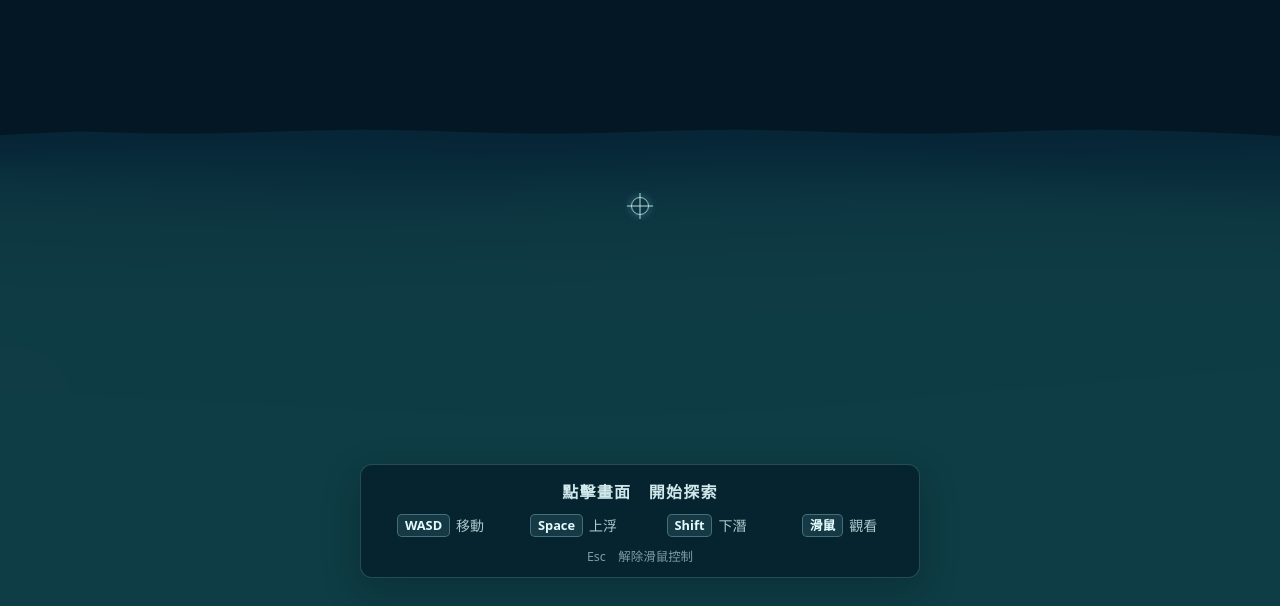
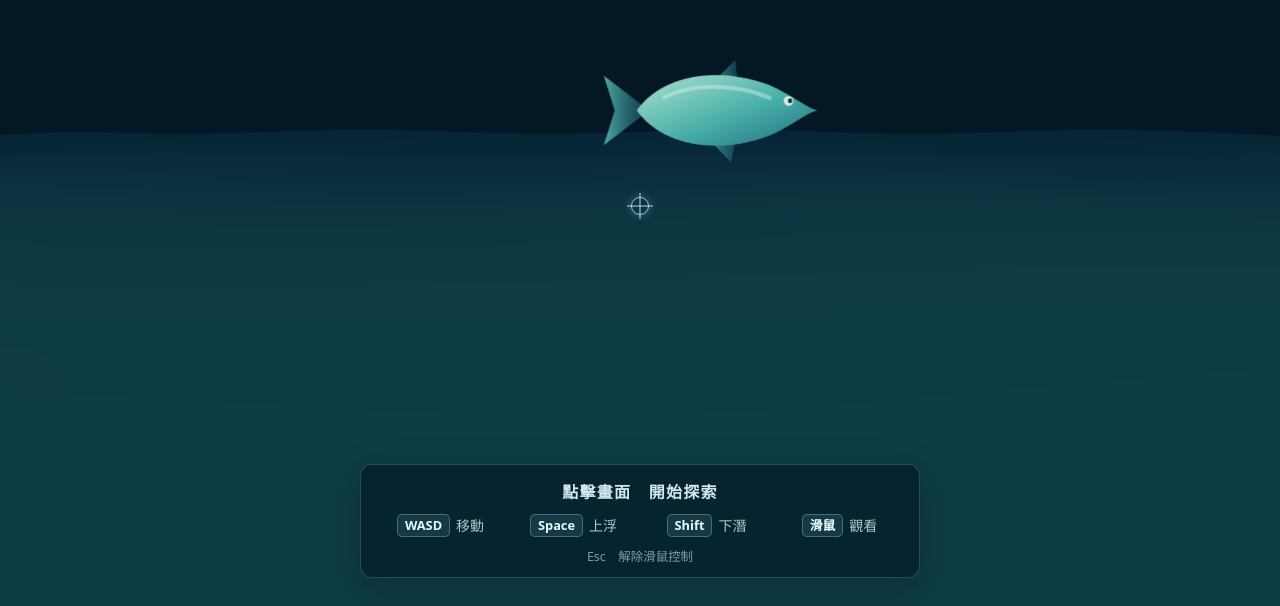
Before and after one commit to jerrywu-byte/prehistoric-ocean, a website built with Vite: page index.html in a window 1280 px wide. Shown: the part 194-800 px from the top of the page. Built offline with nearby package versions, Linux system fonts and the light colour scheme; animation ran at ten frames a second.

Commit message:
feat: add first 2.5d creature prototype

```diff
--- a/package.json
+++ b/package.json
@@ -1,7 +1,7 @@
 {
   "name": "prehistoric-ocean",
   "private": true,
-  "version": "0.2.0",
+  "version": "0.3.0",
   "type": "module",
   "scripts": {
     "dev": "vite",
--- a/src/core/OceanApp.ts
+++ b/src/core/OceanApp.ts
@@ -1,5 +1,7 @@
 import * as THREE from 'three';
 import { DiverControls } from '../controls/DiverControls';
+import { CreatureManager, type CreatureProximityState } from '../creatures/CreatureManager';
+import { PROTOTYPE_CREATURE } from '../creatures/creatureConfig';
 import { createOceanEnvironment } from '../world/createOceanEnvironment';
 
 export class OceanApp {
@@ -8,10 +10,12 @@ export class OceanApp {
   private readonly renderer: THREE.WebGLRenderer;
   private readonly clock = new THREE.Clock();
   private readonly diverControls: DiverControls;
+  private readonly creatureManager: CreatureManager;
 
   constructor(
     private readonly container: HTMLElement,
     onPointerLockChange: (isLocked: boolean) => void,
+    onCreatureProximityChange: (state: CreatureProximityState) => void,
   ) {
     this.scene.background = new THREE.Color(0x031824);
     this.scene.fog = new THREE.FogExp2(0x062536, 0.025);
@@ -37,6 +41,12 @@ export class OceanApp {
       this.renderer.domElement,
       onPointerLockChange,
     );
+    this.creatureManager = new CreatureManager(
+      this.scene,
+      this.camera,
+      PROTOTYPE_CREATURE,
+      onCreatureProximityChange,
+    );
     window.addEventListener('resize', this.handleResize);
   }
 
@@ -45,7 +55,9 @@ export class OceanApp {
   }
 
   private readonly animate = (): void => {
-    this.diverControls.update(this.clock.getDelta());
+    const deltaSeconds = Math.min(this.clock.getDelta(), 0.05);
+    this.diverControls.update(deltaSeconds);
+    this.creatureManager.update(deltaSeconds);
     this.renderer.render(this.scene, this.camera);
   };
 
--- /dev/null
+++ b/src/creatures/Creature.ts
@@ -0,0 +1,104 @@
+import * as THREE from 'three';
+import type { CreatureConfig } from './creatureConfig';
+import { getSeabedHeightAt, WORLD_LIMITS } from '../world/worldLimits';
+
+const FULL_TURN = Math.PI * 2;
+
+function moveAngleTowards(current: number, target: number, maxStep: number): number {
+  const difference = THREE.MathUtils.euclideanModulo(
+    target - current + Math.PI,
+    FULL_TURN,
+  ) - Math.PI;
+
+  return current + THREE.MathUtils.clamp(difference, -maxStep, maxStep);
+}
+
+export class Creature {
+  readonly object3d: THREE.Mesh<THREE.PlaneGeometry, THREE.MeshBasicMaterial>;
+
+  private readonly anchor = new THREE.Vector3();
+  private readonly swimDirection = new THREE.Vector3();
+  private elapsedSeconds = 0;
+  private heading = 0;
+  private baseHeading = 0;
+  private swimCenterY = 0;
+
+  constructor(
+    private readonly config: CreatureConfig,
+    geometry: THREE.PlaneGeometry,
+    material: THREE.MeshBasicMaterial,
+  ) {
+    this.object3d = new THREE.Mesh(geometry, material);
+    this.object3d.name = config.id;
+    this.object3d.scale.set(config.width, config.height, 1);
+    this.object3d.renderOrder = 0;
+  }
+
+  setInitialPosition(position: THREE.Vector3, heading: number): void {
+    this.object3d.position.copy(position);
+    this.anchor.copy(position);
+    this.heading = heading;
+    this.baseHeading = heading;
+    this.swimCenterY = position.y;
+  }
+
+  update(deltaSeconds: number, camera: THREE.Camera): void {
+    this.elapsedSeconds += deltaSeconds;
+
+    const offsetX = this.object3d.position.x - this.anchor.x;
+    const offsetZ = this.object3d.position.z - this.anchor.z;
+    const outsideRoamArea = offsetX * offsetX + offsetZ * offsetZ > this.config.roamRadius ** 2;
+    const nearWorldEdge =
+      this.object3d.position.x < WORLD_LIMITS.minX + this.config.boundaryMargin ||
+      this.object3d.position.x > WORLD_LIMITS.maxX - this.config.boundaryMargin ||
+      this.object3d.position.z < WORLD_LIMITS.minZ + this.config.boundaryMargin ||
+      this.object3d.position.z > WORLD_LIMITS.maxZ - this.config.boundaryMargin;
+
+    const targetHeading = outsideRoamArea || nearWorldEdge
+      ? Math.atan2(this.anchor.z - this.object3d.position.z, this.anchor.x - this.object3d.position.x)
+      : this.baseHeading + Math.sin(this.elapsedSeconds * this.config.swayFrequency) * this.config.swayAmplitude;
+
+    this.heading = moveAngleTowards(
+      this.heading,
+      targetHeading,
+      this.config.maxTurnRate * deltaSeconds,
+    );
+
+    const speed = this.config.baseSpeed +
+      Math.sin(this.elapsedSeconds * this.config.speedFrequency) * this.config.speedVariation;
+    this.swimDirection.set(Math.cos(this.heading), 0, Math.sin(this.heading));
+    this.object3d.position.addScaledVector(this.swimDirection, speed * deltaSeconds);
+
+    this.object3d.position.x = THREE.MathUtils.clamp(
+      this.object3d.position.x,
+      WORLD_LIMITS.minX + this.config.boundaryMargin,
+      WORLD_LIMITS.maxX - this.config.boundaryMargin,
+    );
+    this.object3d.position.z = THREE.MathUtils.clamp(
+      this.object3d.position.z,
+      WORLD_LIMITS.minZ + this.config.boundaryMargin,
+      WORLD_LIMITS.maxZ - this.config.boundaryMargin,
+    );
+
+    const bobOffset = Math.sin(this.elapsedSeconds * this.config.bobFrequency) * this.config.bobAmplitude;
+    const minimumY = getSeabedHeightAt(
+      this.object3d.position.x,
+      this.object3d.position.z,
+    ) + this.config.seabedClearance;
+    this.object3d.position.y = THREE.MathUtils.clamp(
+      Math.max(this.swimCenterY + bobOffset, minimumY),
+      minimumY,
+      WORLD_LIMITS.maxY - this.config.seabedClearance,
+    );
+
+    if (this.config.facingMode === 'billboard') {
+      this.object3d.quaternion.copy(camera.quaternion);
+    } else {
+      this.object3d.rotation.set(0, -this.heading, 0);
+    }
+  }
+
+  distanceSquaredTo(position: THREE.Vector3): number {
+    return this.object3d.position.distanceToSquared(position);
+  }
+}
--- /dev/null
+++ b/src/creatures/CreatureManager.ts
@@ -0,0 +1,104 @@
+import * as THREE from 'three';
+import { Creature } from './Creature';
+import type { CreatureConfig } from './creatureConfig';
+import { getSeabedHeightAt, WORLD_LIMITS } from '../world/worldLimits';
+
+export interface CreatureProximityState {
+  readonly isNearby: boolean;
+  readonly name: string;
+  readonly subtitle: string;
+}
+
+export class CreatureManager {
+  private readonly creatures: Creature[] = [];
+  private readonly geometry = new THREE.PlaneGeometry(1, 1);
+  private readonly texture: THREE.Texture;
+  private readonly material: THREE.MeshBasicMaterial;
+  private readonly spawnPosition = new THREE.Vector3();
+  private readonly forward = new THREE.Vector3();
+  private wasNearby = false;
+
+  constructor(
+    private readonly scene: THREE.Scene,
+    private readonly camera: THREE.PerspectiveCamera,
+    private readonly config: CreatureConfig,
+    private readonly onProximityChange: (state: CreatureProximityState) => void,
+  ) {
+    this.texture = new THREE.TextureLoader().load(config.textureUrl);
+    this.texture.colorSpace = THREE.SRGBColorSpace;
+
+    this.material = new THREE.MeshBasicMaterial({
+      map: this.texture,
+      transparent: true,
+      alphaTest: 0.02,
+      depthTest: true,
+      depthWrite: false,
+      side: THREE.DoubleSide,
+      fog: true,
+      toneMapped: false,
+    });
+
+    this.addPrototypeCreature();
+  }
+
+  update(deltaSeconds: number): void {
+    for (const creature of this.creatures) {
+      creature.update(deltaSeconds, this.camera);
+    }
+
+    const prototype = this.creatures[0];
+    const isNearby = prototype.distanceSquaredTo(this.camera.position) <=
+      this.config.interactionDistance ** 2;
+
+    if (isNearby !== this.wasNearby) {
+      this.wasNearby = isNearby;
+      this.onProximityChange({
+        isNearby,
+        name: this.config.displayName,
+        subtitle: this.config.subtitle,
+      });
+    }
+  }
+
+  dispose(): void {
+    for (const creature of this.creatures) {
+      this.scene.remove(creature.object3d);
+    }
+
+    this.creatures.length = 0;
+    this.geometry.dispose();
+    this.material.dispose();
+    this.texture.dispose();
+  }
+
+  private addPrototypeCreature(): void {
+    this.camera.getWorldDirection(this.forward);
+    this.forward.y = 0;
+    this.forward.normalize();
+
+    this.spawnPosition.copy(this.camera.position).addScaledVector(
+      this.forward,
+      this.config.spawnDistance,
+    );
+    this.spawnPosition.x = THREE.MathUtils.clamp(
+      this.spawnPosition.x,
+      WORLD_LIMITS.minX + this.config.boundaryMargin,
+      WORLD_LIMITS.maxX - this.config.boundaryMargin,
+    );
+    this.spawnPosition.z = THREE.MathUtils.clamp(
+      this.spawnPosition.z,
+      WORLD_LIMITS.minZ + this.config.boundaryMargin,
+      WORLD_LIMITS.maxZ - this.config.boundaryMargin,
+    );
+    this.spawnPosition.y = Math.max(
+      this.config.spawnHeight,
+      getSeabedHeightAt(this.spawnPosition.x, this.spawnPosition.z) + this.config.seabedClearance,
+    );
+
+    const creature = new Creature(this.config, this.geometry, this.material);
+    const initialHeading = Math.atan2(this.forward.z, this.forward.x) + Math.PI / 2;
+    creature.setInitialPosition(this.spawnPosition, initialHeading);
+    this.creatures.push(creature);
+    this.scene.add(creature.object3d);
+  }
+}
--- /dev/null
+++ b/src/creatures/creatureConfig.ts
@@ -0,0 +1,49 @@
+export type CreatureFacingMode = 'billboard' | 'directional';
+
+export interface CreatureConfig {
+  readonly id: string;
+  readonly displayName: string;
+  readonly subtitle: string;
+  readonly textureUrl: string;
+  readonly facingMode: CreatureFacingMode;
+  readonly width: number;
+  readonly height: number;
+  readonly spawnDistance: number;
+  readonly spawnHeight: number;
+  readonly baseSpeed: number;
+  readonly speedVariation: number;
+  readonly speedFrequency: number;
+  readonly bobAmplitude: number;
+  readonly bobFrequency: number;
+  readonly swayAmplitude: number;
+  readonly swayFrequency: number;
+  readonly maxTurnRate: number;
+  readonly roamRadius: number;
+  readonly seabedClearance: number;
+  readonly boundaryMargin: number;
+  readonly interactionDistance: number;
+}
+
+export const PROTOTYPE_CREATURE: CreatureConfig = {
+  id: 'prototype-creature',
+  displayName: '測試生物',
+  subtitle: 'Prototype Creature',
+  textureUrl: './assets/creatures/prototype-creature.svg',
+  facingMode: 'billboard',
+  width: 4.2,
+  height: 2.1,
+  spawnDistance: 11,
+  spawnHeight: 2.8,
+  baseSpeed: 0.46,
+  speedVariation: 0.09,
+  speedFrequency: 0.42,
+  bobAmplitude: 0.22,
+  bobFrequency: 0.75,
+  swayAmplitude: 0.42,
+  swayFrequency: 0.2,
+  maxTurnRate: 0.42,
+  roamRadius: 9,
+  seabedClearance: 1.7,
+  boundaryMargin: 4,
+  interactionDistance: 4.5,
+};
--- a/src/main.ts
+++ b/src/main.ts
@@ -1,6 +1,7 @@
 import './style.css';
 import { OceanApp } from './core/OceanApp';
 import { createControlsHint } from './ui/createControlsHint';
+import { createCreatureInfo } from './ui/createCreatureInfo';
 import { createCrosshair } from './ui/createCrosshair';
 
 const container = document.querySelector<HTMLElement>('#app');
@@ -10,6 +11,11 @@ if (!container) {
 }
 
 const controlsHint = createControlsHint();
-const ocean = new OceanApp(container, controlsHint.setExploring);
+const creatureInfo = createCreatureInfo();
+const ocean = new OceanApp(
+  container,
+  controlsHint.setExploring,
+  creatureInfo.setProximity,
+);
 createCrosshair();
 ocean.start();
--- /dev/null
+++ b/src/ui/createCreatureInfo.ts
@@ -0,0 +1,28 @@
+import type { CreatureProximityState } from '../creatures/CreatureManager';
+
+export interface CreatureInfo {
+  setProximity(state: CreatureProximityState): void;
+}
+
+export function createCreatureInfo(): CreatureInfo {
+  const info = document.createElement('aside');
+  info.className = 'creature-info';
+  info.setAttribute('aria-live', 'polite');
+  info.setAttribute('aria-hidden', 'true');
+
+  const name = document.createElement('strong');
+  name.className = 'creature-info__name';
+  const subtitle = document.createElement('span');
+  subtitle.className = 'creature-info__subtitle';
+  info.append(name, subtitle);
+  document.body.appendChild(info);
+
+  return {
+    setProximity(state: CreatureProximityState): void {
+      name.textContent = state.name;
+      subtitle.textContent = state.subtitle;
+      info.classList.toggle('is-visible', state.isNearby);
+      info.setAttribute('aria-hidden', String(!state.isNearby));
+    },
+  };
+}
```
Also changed, not shown: src/style.css (+40 -1 lines), public/assets/creatures/prototype-creature.svg (added), 1 other file.
